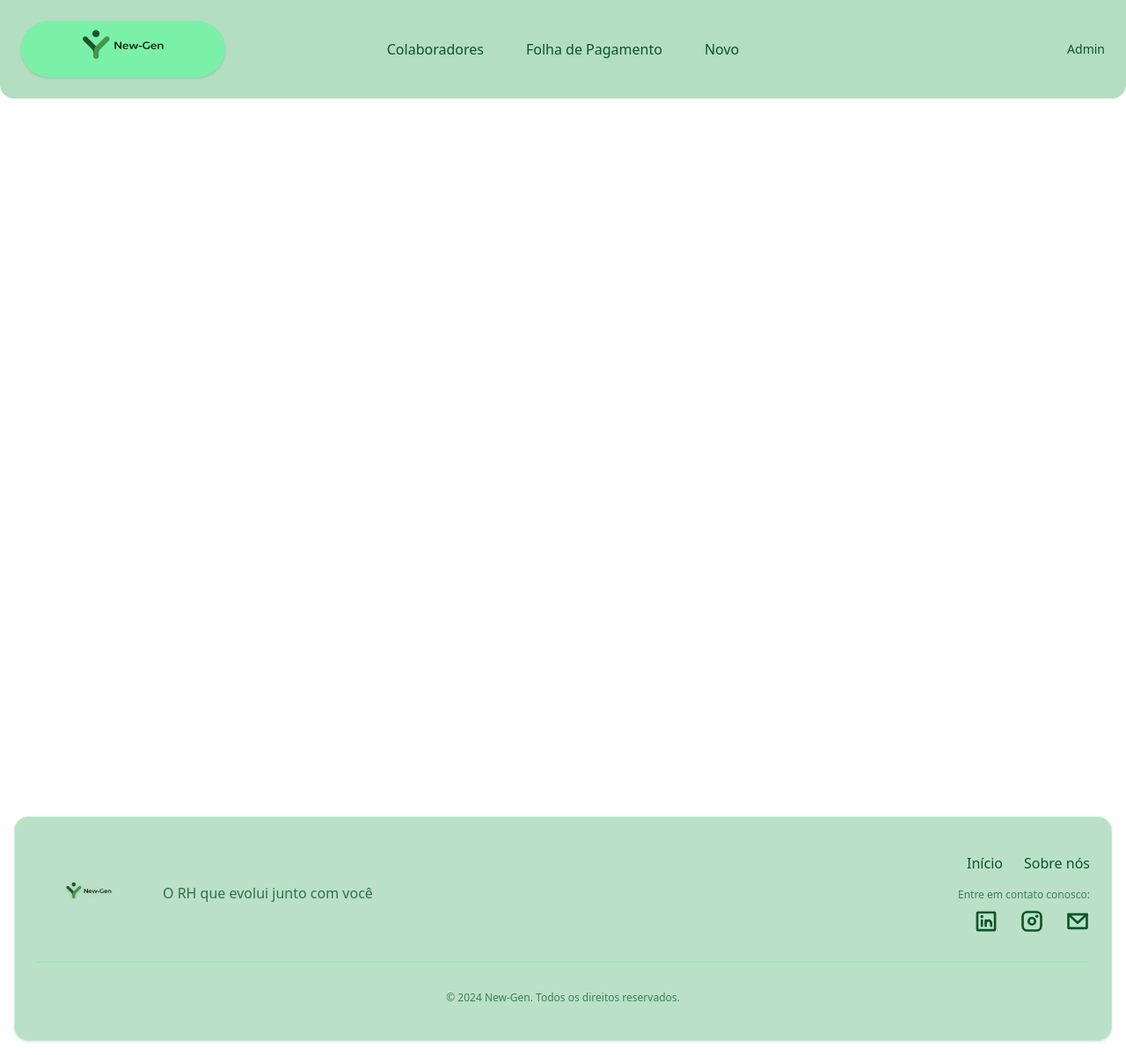
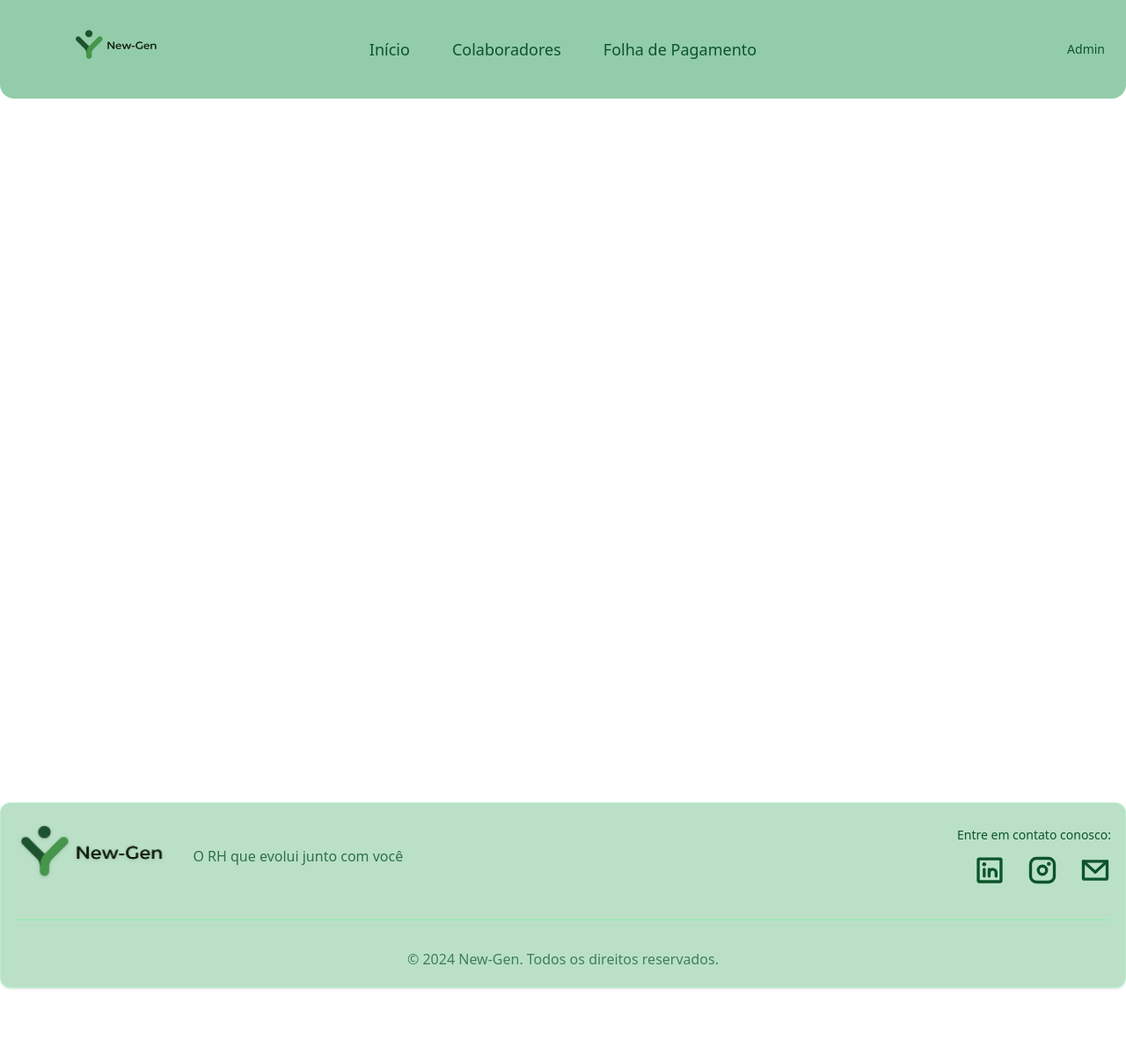
Before and after one commit to mafe39/NewGen_front, a React (Vite) app in the folder vite-project/: page / in a window 1280 px wide. Shown: the whole page at 88% size. After the commit the page ends 1123 px from the top, so only its background shows below. Built offline with nearby package versions, Linux system fonts and the light colour scheme; the HTML template or start-up script is replaced by a standard one.

Commit message:
fix: Correções de estilo

```diff
--- a/vite-project/src/components/Footer.tsx
+++ b/vite-project/src/components/Footer.tsx
@@ -1,4 +1,4 @@
-import logo from "../assets/logo-newgen-escuro.png";
+import logo from "../assets/logo-newgen-escuro2.png";
 import {
   LinkedinLogo,
   InstagramLogo,
@@ -7,8 +7,8 @@ import {
 
 export function Footer() {
   return (
-    <footer className="bg-[#B3DEC1]/90 backdrop-blur rounded-2xl border border-green-200/60 shadow-sm m-4">
-      <div className="max-w-screen-xl mx-auto px-6 py-10">
+    <footer className="bg-[#B3DEC1]/90 backdrop-blur rounded-xl border border-green-200/60 shadow-sm">
+      <div className="max-w-screen-xl mx-auto px-2 md:px-4 py-5">
 
         {/* LINHA SUPERIOR */}
         <div className="flex flex-col gap-10 md:flex-row md:items-center md:justify-between">
@@ -32,49 +32,10 @@ export function Footer() {
             </span>
           </div>
 
-          {/* LINKS + REDES */}
-          <div className="flex flex-col gap-4 md:items-end">
+          {/* CONTATO + REDES */}
+          <div className="flex flex-col gap-3 md:items-end">
 
-            {/* LINKS */}
-            <nav className="flex gap-6 text-green-900 font-medium">
-              <a
-                href="#"
-                className="
-                  relative
-                  after:absolute
-                  after:left-0
-                  after:-bottom-1
-                  after:h-px
-                  after:w-0
-                  after:bg-green-700
-                  after:transition-all
-                  hover:after:w-full
-                "
-              >
-                Início
-              </a>
-
-              <a
-                href="#"
-                className="
-                  relative
-                  after:absolute
-                  after:left-0
-                  after:-bottom-1
-                  after:h-px
-                  after:w-0
-                  after:bg-green-700
-                  after:transition-all
-                  hover:after:w-full
-                "
-              >
-                Sobre nós
-              </a>
-            </nav>
-
-            {/* REDES SOCIAIS */}
-            <div className="flex flex-col items-end gap-2">
-              <p className="text-xs text-green-900/70">
+            <p className="text-sm text-green-900 font-medium">
               Entre em contato conosco:
             </p>
 
@@ -86,7 +47,7 @@ export function Footer() {
                 aria-label="LinkedIn"
                 className="hover:text-green-700 transition-colors"
               >
-                  <LinkedinLogo size={28} weight="bold" />
+                <LinkedinLogo size={36} weight="bold" />
               </a>
 
               <a
@@ -96,7 +57,7 @@ export function Footer() {
                 aria-label="Instagram"
                 className="hover:text-green-700 transition-colors"
               >
-                  <InstagramLogo size={28} weight="bold" />
+                <InstagramLogo size={36} weight="bold" />
               </a>
 
               <a
@@ -104,9 +65,8 @@ export function Footer() {
                 aria-label="Email"
                 className="hover:text-green-700 transition-colors"
               >
-                  <EnvelopeSimple size={28} weight="bold" />
+                <EnvelopeSimple size={36} weight="bold" />
               </a>
-              </div>
             </div>
 
           </div>
@@ -116,7 +76,7 @@ export function Footer() {
         <hr className="my-8 border-green-300/70" />
 
         {/* COPYRIGHT */}
-        <div className="text-center text-xs text-green-900/70">
+        <div className="text-center text-base text-green-900/70">
           © 2024 New-Gen. Todos os direitos reservados.
         </div>
 
--- a/vite-project/src/components/Navbar.tsx
+++ b/vite-project/src/components/Navbar.tsx
@@ -14,15 +14,17 @@ export function Navbar() {
     return () => window.removeEventListener("scroll", onScroll);
   }, []);
 
+  const menuItems = ["Início", "Colaboradores", "Folha de Pagamento"];
+
   return (
     <>
-      {/* ESPAÇADOR PARA NÃO "PULAR" O CONTEÚDO */}
+      {/* ESPAÇADOR */}
       <div className="h-28" />
 
       <nav
         className={`
           fixed top-0 left-0 z-50 w-full
-          bg-[#B3DEC1]
+          bg-[#92cca9]
           rounded-b-2xl
           transition-all duration-300
           ${scrolled ? "shadow-lg" : "shadow-none"}
@@ -32,21 +34,7 @@ export function Navbar() {
           <div className="relative flex h-28 items-center justify-between">
 
             {/* LOGO */}
-            <div
-              className="
-                flex items-center
-                h-16
-                px-2
-                rounded-full
-                bg-green-300
-                shadow-sm
-                overflow-hidden
-                transition-all
-                duration-300
-                hover:bg-green-400
-                hover:shadow-lg
-              "
-            >
+            <div className="flex items-center h-16 overflow-hidden">
               <img
                 src={logo}
                 alt="Logo New-Gen"
@@ -58,6 +46,7 @@ export function Navbar() {
                   transition-transform
                   duration-300
                   hover:scale-105
+                  hover:opacity-90
                 "
               />
             </div>
@@ -70,10 +59,10 @@ export function Navbar() {
                 gap-12
                 text-green-900
                 font-medium
-                text-base
+                text-lg
               "
             >
-              {["Colaboradores", "Folha de Pagamento", "Novo"].map((item) => (
+              {menuItems.map((item) => (
                 <li key={item} className="relative cursor-pointer group">
                   <span>{item}</span>
                   <span className="absolute left-0 -bottom-1 h-[2px] w-0 bg-green-700 transition-all duration-300 group-hover:w-full" />
@@ -111,7 +100,7 @@ export function Navbar() {
           {/* MENU MOBILE */}
           {menuOpen && (
             <ul className="md:hidden flex flex-col gap-2 pb-6 text-green-900 font-medium">
-              {["Colaboradores", "Folha de Pagamento", "Novo"].map((item) => (
+              {menuItems.map((item) => (
                 <li
                   key={item}
                   className="px-3 py-2 rounded-lg hover:bg-green-200"
```
Also changed, not shown: vite-project/src/assets/logo-newgen-escuro2.png (added). Lines whose indentation alone changed are shown as unchanged.
